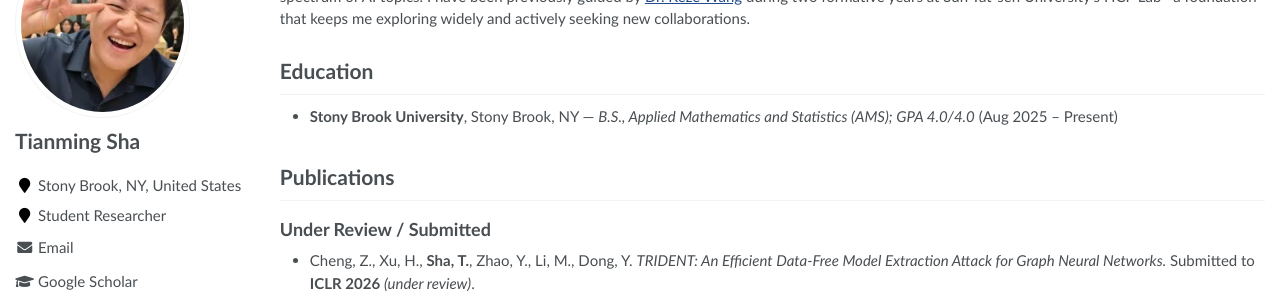
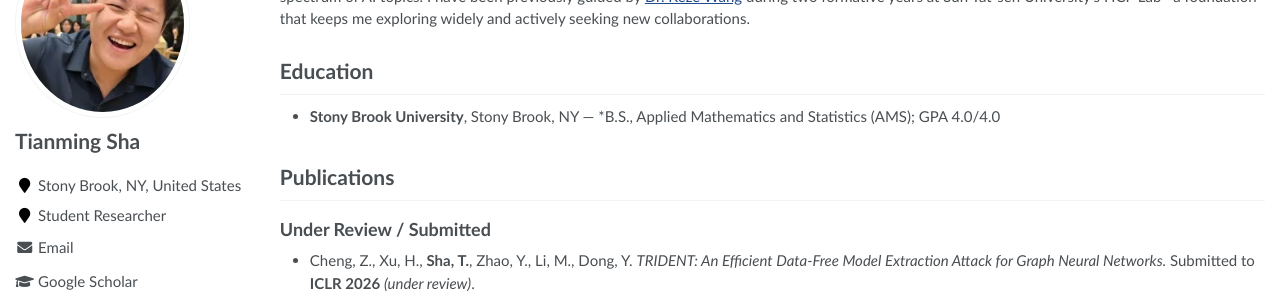
Before and after one commit to shatianming5/shatianming5.github.io, a Jekyll site: the page built from _pages/about.md, in a window 1280 px wide and 1135 px high. Shown: the part 161-461 px from the top of the window. Built offline with Jekyll 4.4.1, drawn with Linux system fonts in a browser that asks for light colours.

Commit message:
Update about.md

```diff
--- a/_pages/about.md
+++ b/_pages/about.md
@@ -16,7 +16,7 @@ Mission-driven undergraduate student researcher at Stony Brook University, motiv
 <span class='anchor' id='education'></span>
 
 # Education
-- **Stony Brook University**, Stony Brook, NY — *B.S., Applied Mathematics and Statistics (AMS); GPA 4.0/4.0* (Aug 2025 – Present)
+- **Stony Brook University**, Stony Brook, NY — *B.S., Applied Mathematics and Statistics (AMS); GPA 4.0/4.0
 
 <span class='anchor' id='publications'></span>
 
```
